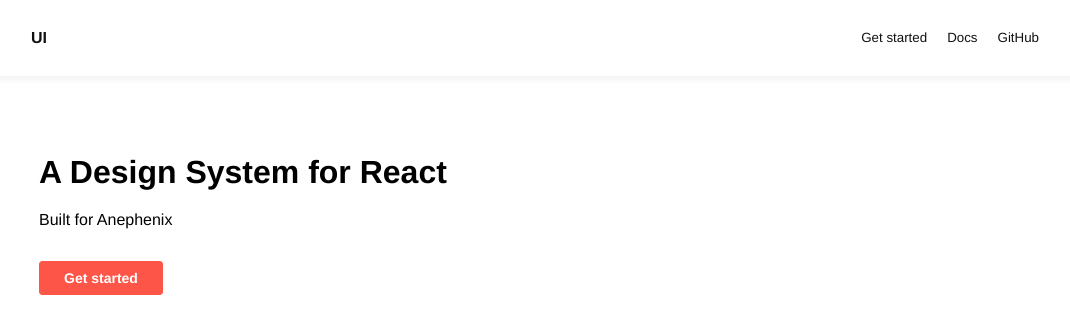
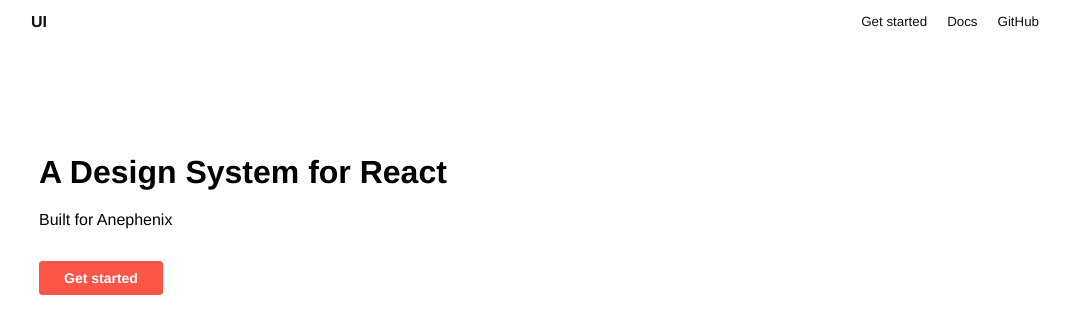
Before and after one commit to anephenix/ui, a Next.js app: page / in a window 1280 px wide. Shown: the top 334 px of the page, without its empty margins (105-1175 px from the left). Built offline with nearby package versions, Linux system fonts and the light colour scheme.

Commit message:
Smallstyling tweaks

```diff
--- a/src/components/nav-bar/NavBar.scss
+++ b/src/components/nav-bar/NavBar.scss
@@ -18,7 +18,6 @@ $foreground: rgb(17, 17, 17);
 #nav-bar {
 	background: $navbar-background-color;
 	border-bottom: solid 1px $navbar-border-bottom-color;
-	box-shadow: $navbar-box-shadow;
 	-webkit-backdrop-filter: blur(8px);
 	color: $foreground;
 	width: 100%;
@@ -49,6 +48,11 @@ $foreground: rgb(17, 17, 17);
 			align-items: center;
 			flex-direction: row;
 			justify-content: space-between;
+
+			ul {
+				margin: 0;
+			}
+
 			#links {
 				a {
 					text-decoration: none;
```
